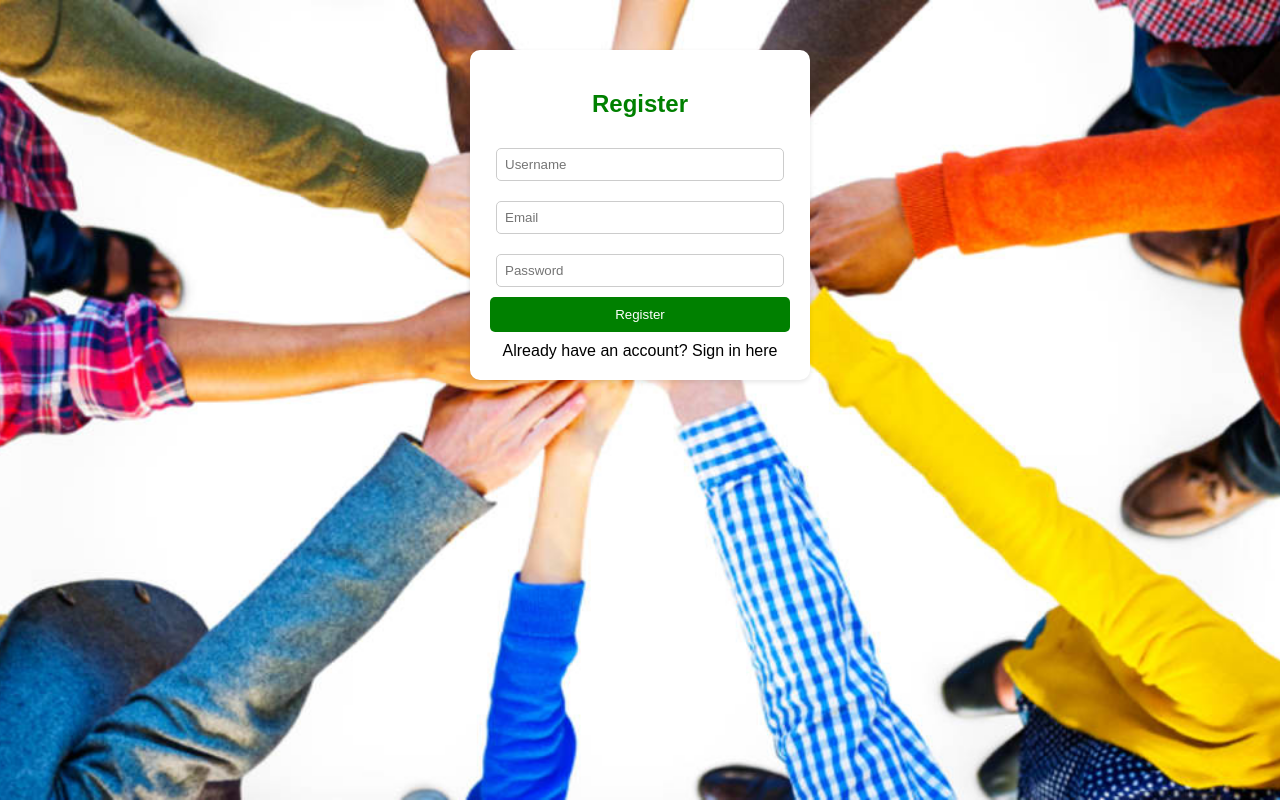
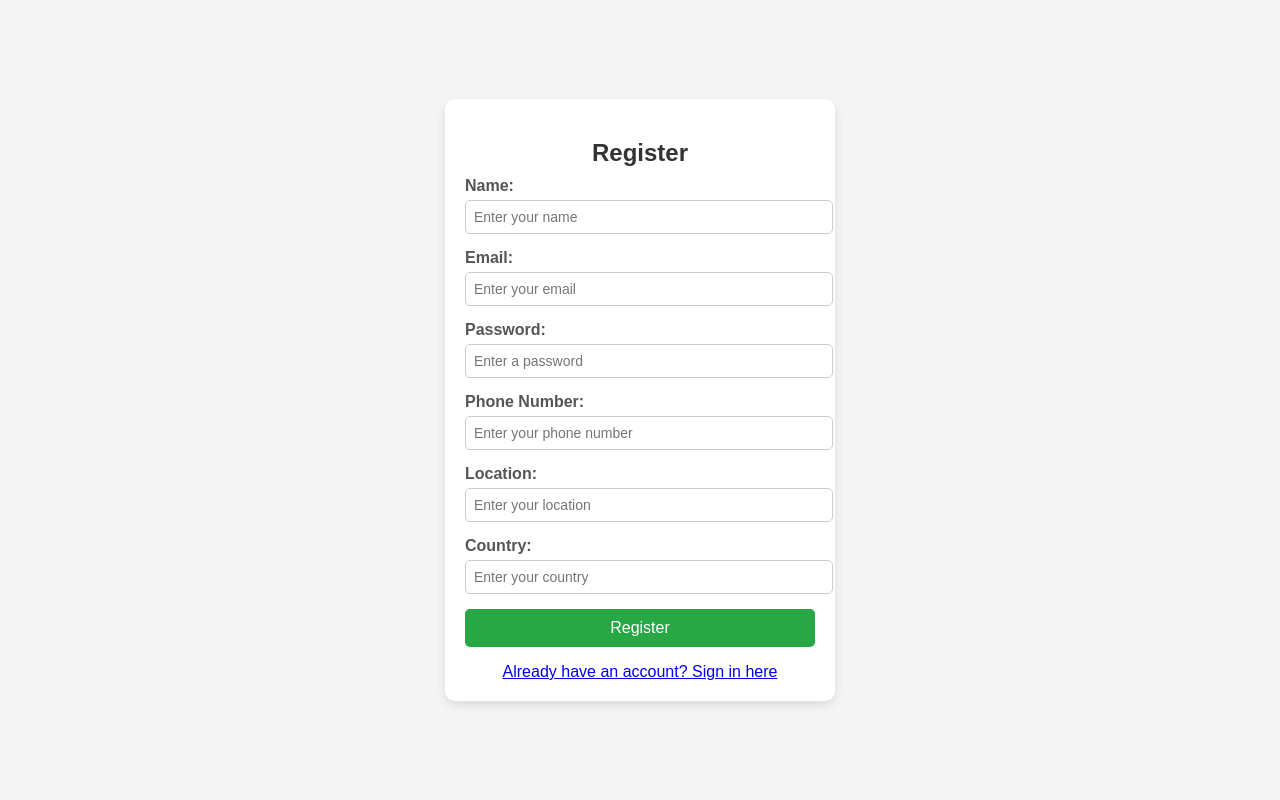
Before and after one commit to ibrahimlaskar0/rescuebites, a website built with Vite: page register.html in a window 1280 px wide. Built offline with nearby package versions, Linux system fonts and the light colour scheme; some packages are replaced by stand-ins of ours.

Commit message:
lots of work done

```diff
--- a/login.js
+++ b/login.js
@@ -17,13 +17,14 @@ login_form.addEventListener("submit", event => {
         .then((userCredential) => {
         const user = userCredential.user;
         console.log(user)
+        window.location.href = "/"
         })
         .catch((error) => {
         const errorCode = error.code;
         const errorMessage = error.message;
         // ..
-        console.log(errorCode)
-        console.log("error occured")
+        console.log(errorCode, errorMessage)
+        window.location.href = "/"
         });
 
     // You can now send these values to a server or process them as needed
--- a/register.html
+++ b/register.html
@@ -3,72 +3,47 @@
 <head>
     <meta charset="UTF-8">
     <meta name="viewport" content="width=device-width, initial-scale=1.0">
-    <link rel="stylesheet" href="index.css">
-    <title>Register | FoodHarmony</title>
-    <style>
-        body {
-            font-family: Arial, sans-serif;
-            background-color: rgb(224, 244, 230);
-            text-align: center;
-            padding: 50px;
-        }
-
-        .form-container {
-            background: white;
-            padding: 20px;
-            width: 300px;
-            margin: auto;
-            border-radius: 10px;
-            box-shadow: 0 2px 5px rgba(0, 0, 0, 0.1);
-        }
-
-        h2 {
-            color: green;
-        }
-
-        input {
-            width: 90%;
-            padding: 8px;
-            margin: 10px 0;
-            border: 1px solid #ccc;
-            border-radius: 5px;
-        }
-
-        .btn {
-            background: green;
-            color: white;
-            padding: 10px;
-            width: 100%;
-            border: none;
-            border-radius: 5px;
-            cursor: pointer;
-        }
-
-        .btn:hover {
-            background: darkgreen;
-        }
-
-        a {
-            display: block;
-            margin-top: 10px;
-            text-decoration: none;
-            color: rgb(0, 0, 0);
-        }
-    </style>
+    <title>Register</title>
+    <link rel="stylesheet" href="styles.css">
 </head>
 <body>
+    <form class="profile-container" id="register">
+        <h2>Register</h2>
 
-    <div class="form-container">
-        <h2>Register</h2>
-        <form id="register">
-            <input type="text" placeholder="Username" id="username" required><br>
-            <!-- <input type="tel" placeholder="Phone Number" required><br> -->
-            <input type="email" placeholder="Email" id="email" required><br>
-            <input type="password" placeholder="Password" id="password" required><br>
-            <button type="submit" class="btn">Register</button>
-        </form>
+        <div class="input-row">
+            <div class="input-group">
+                <label for="name">Name:</label>
+                <input type="text" id="name" name="name" placeholder="Enter your name">
+            </div>
+            <div class="input-group">
+                <label for="email">Email:</label>
+                <input type="email" id="email" name="email" placeholder="Enter your email">
+            </div>
+            <div class="input-group">
+                <label for="password">Password:</label>
+                <input type="password" id="password" name="password" placeholder="Enter a password">
+            </div>
+        </div>
+
+        <div class="input-group">
+            <label for="phone">Phone Number:</label>
+            <input type="tel" id="phone" name="phone" placeholder="Enter your phone number">
+        </div>
+
+        <div class="input-group">
+            <label for="location">Location:</label>
+            <input type="text" id="location" name="location" placeholder="Enter your location">
+        </div>
+
+        <div class="input-group">
+            <label for="country">Country:</label>
+            <input type="text" id="country" name="country" placeholder="Enter your country">
+        </div>
+
+        <button type="submit">Register</button>
+
         <a href="login.html">Already have an account? Sign in here</a>
-    </div>
+    </form>
 
     <script type="module" src="register.js"></script>
 </body>
--- a/register.js
+++ b/register.js
@@ -14,12 +14,14 @@ register_form.addEventListener("submit", event => {
 
     // sign in
     createUserWithEmailAndPassword(auth, email, password)
-        .then((userCredential) => {
+        .then(async(userCredential) => {
         // Signed up
         const user = userCredential.user;
+
+        // await setDoc(doc(db, "user", ))
         console.log(user)
 
-        window.location.href = "/profile.html"
+        window.location.href = "/login.html"
 
         })
         .catch((error) => {
--- a/styles.css
+++ b/styles.css
@@ -1,4 +1,4 @@
-/* General Styles
+/* General Styles */
 body {
     font-family: Arial, sans-serif;
     margin: 0;
@@ -8,7 +8,7 @@ body {
     justify-content: center;
     align-items: center;
     height: 100vh;
-} */
+}
 
 /* Profile Card */
 .profile-container {
@@ -27,19 +27,19 @@ body {
 }
 
 /* Input Fields */
-.profile-container .input-group {
+.input-group {
     margin-bottom: 15px;
     text-align: left;
 }
 
-.profile-container .input-group label {
+.input-group label {
     display: block;
     font-weight: bold;
     margin-bottom: 5px;
     color: #555;
 }
 
-.profile-container .input-group input {
+.input-group input {
     width: 100%;
     padding: 8px;
     border: 1px solid #ccc;
@@ -48,9 +48,10 @@ body {
 }
 
 /* Button */
-.profile-container button {
+button {
     width: 100%;
     padding: 10px;
+    margin-bottom: 2vh;
     background: #28a745;
     border: none;
     border-radius: 5px;
@@ -60,7 +61,7 @@ body {
     transition: 0.3s;
 }
 
-.profile-container button:hover {
+button:hover {
     background: #218838;
 }
 
```
Also changed, not shown: nolongerNeeded.html (added, +75 -0 lines), profile.html (deleted, +0 -44 lines).
